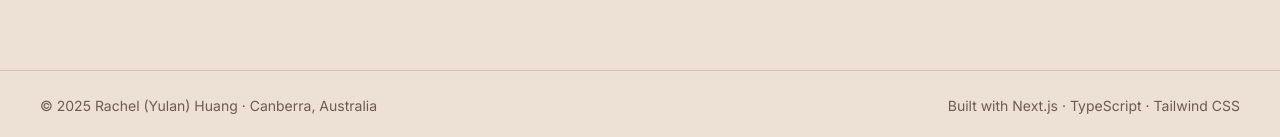
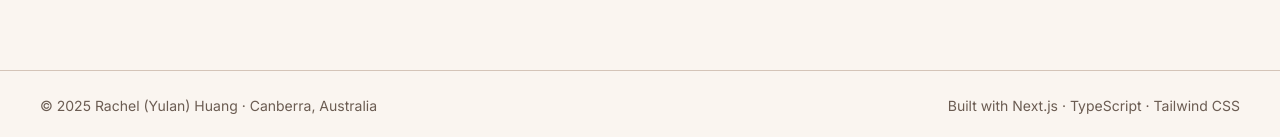
Before and after one commit to yulanh7/my-portfolio, a Next.js app: page / in a window 1280 px wide. Shown: the part 1193-1330 px from the top of the page. Built offline with nearby package versions, Linux system fonts and the light colour scheme.

Commit message:
feat(design): semi-transparent section backgrounds at 0.2 opacity to reveal blobs

```diff
--- a/src/app/page.tsx
+++ b/src/app/page.tsx
@@ -43,7 +43,11 @@ export default function Home() {
       <Hero />
 
       {/* Projects → bg-bg-secondary */}
-      <section id="projects" className="bg-bg-secondary py-20 overflow-hidden">
+      <section
+        id="projects"
+        className="py-20 overflow-hidden"
+        style={{ background: "rgba(237, 224, 212, 0.2)" }}
+      >
         <div className="container">
           <div className="flex items-center gap-3 mb-10">
             <span className="star-decoration text-accent-green">✦</span>
--- a/src/components/Footer.tsx
+++ b/src/components/Footer.tsx
@@ -2,7 +2,10 @@
 
 export default function Footer() {
   return (
-    <footer className="bg-bg-secondary border-t border-border">
+    <footer
+      className="border-t border-border"
+      style={{ background: "rgba(237, 224, 212, 0.2)" }}
+    >
       <div className="container py-6 flex flex-col md:flex-row justify-between items-center gap-2">
         <small className="text-text-secondary">
           © 2025 Rachel (Yulan) Huang · Canberra, Australia
```
